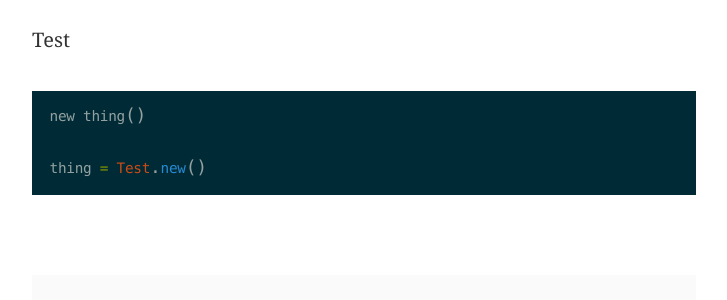
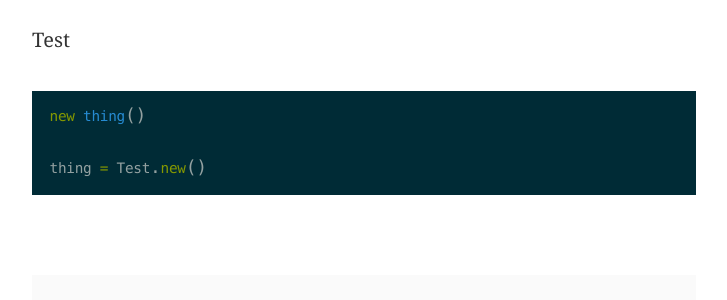
Before and after one commit to mraiur/dainmiller.github.io, a Jekyll site: the page built from _posts/2016-09-04-test.markdown, in a window 1280 px wide. Shown: the part 538-838 px from the top of the page, without its empty margins (276-1003 px from the left). Built offline with Jekyll 4.4.1, drawn with Linux system fonts in a browser that asks for light colours.

````diff
--- a/_posts/2016-09-04-test.markdown
+++ b/_posts/2016-09-04-test.markdown
@@ -5,7 +5,7 @@ layout: post
 ---
 Test
 
-```ruby
+```js
 new thing()
 
 thing = Test.new()
````
